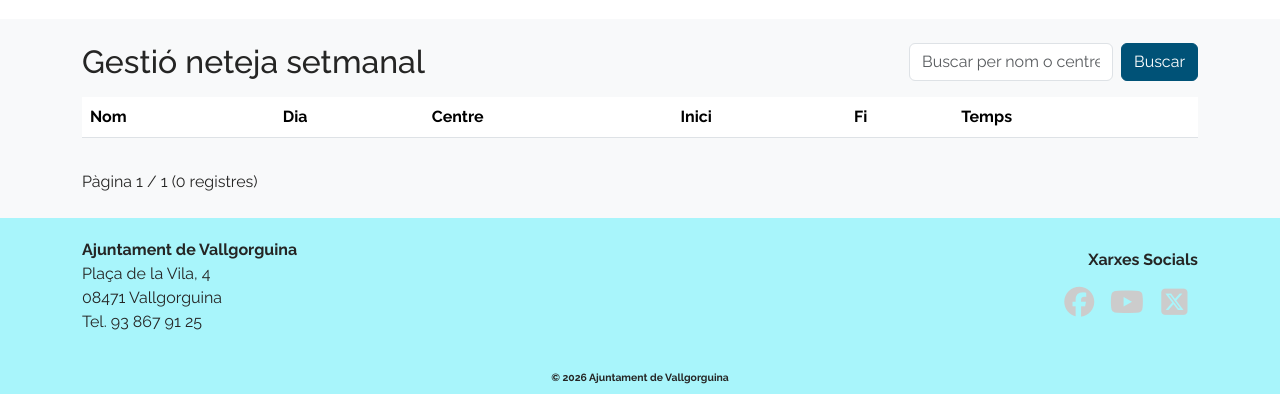
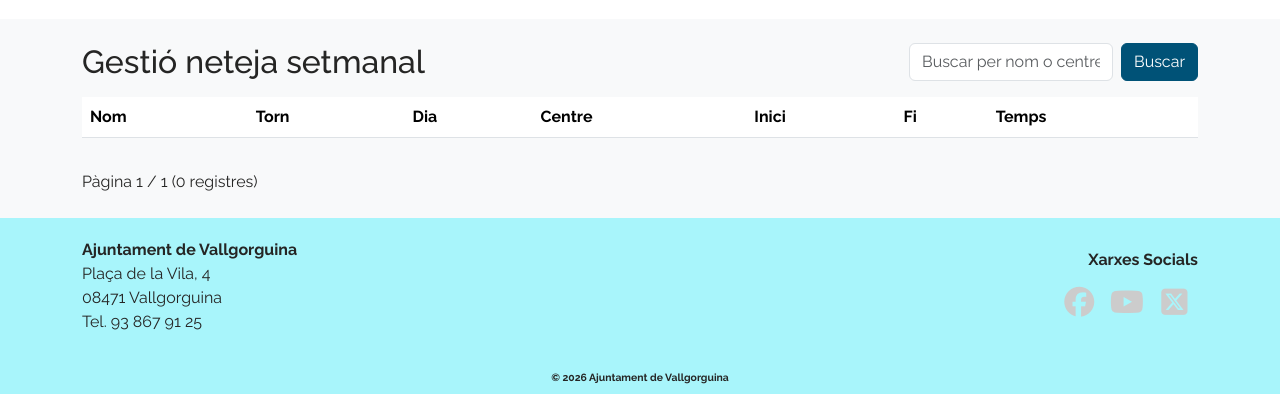
Before and after one commit to ic4rus19/gepV, a Flask app: page /neteja in a window 1280 px wide. Shown: the part 56-476 px from the top of the page. Run offline with Flask 3, Linux system fonts and the light colour scheme; lists and menus that the app fills with data are empty; some libraries are stand-ins or nearby versions.

Commit message:
Redeistribucion del proyecto en carpetas y añadido a tabla neteja

```diff
--- a/app.py
+++ b/app.py
@@ -22,6 +22,7 @@ class NetejaSetmanal(db.Model):
 
     id = db.Column(db.Integer, primary_key=True)
     nom = db.Column(db.String(255), nullable=True)
+    torn = db.Column(db.String(20), nullable=True)
     dia = db.Column(db.Date, nullable=True)
     centre = db.Column(db.String(255), nullable=True)
     inici = db.Column(db.String(10), nullable=True)
@@ -39,6 +40,8 @@ def index():
 @app.route("/neteja")
 def neteja():
     titulo = "Gestió neteja setmanal"
+    torns_rojos = {"AP", "B", "V", "FESTIU"}
+
 
     q = (request.args.get("q") or "").strip()
     page = request.args.get("page", 1, type=int)
@@ -59,11 +62,12 @@ def neteja():
     ).paginate(page=page, per_page=per_page, error_out=False)
 
     return render_template(
-        "neteja.html",
+        "neteja/index.html",
         titulo=titulo,
         rows=pagination.items,
         pagination=pagination,
-        q=q
+        q=q,
+        torns_rojos=torns_rojos
     )
 
 # ---------- MODELO ----------
@@ -102,7 +106,7 @@ def claus():
     ).paginate(page=page, per_page=per_page, error_out=False)
 
     return render_template(
-        "claus.html",
+        "claus/index.html",
         titulo=titulo,
         rows=pagination.items,
         pagination=pagination,
@@ -128,7 +132,7 @@ def todo_list():
 
     query = Todo.query
     if q:
-        # contiene (más cómodo que empieza por)
+        # -contiene (más cómodo que empieza por)
         query = query.filter(
             (Todo.title.ilike(f"%{q}%")) |
             (Todo.desc.ilike(f"%{q}%"))
@@ -137,7 +141,7 @@ def todo_list():
     pagination = query.order_by(Todo.id.desc()).paginate(page=page, per_page=per_page, error_out=False)
 
     return render_template(
-        "todo.html",
+        "todo/index.html",
         titulo=titulo,
         rows=pagination.items,
         pagination=pagination,
@@ -160,7 +164,7 @@ def todo_new():
             db.session.commit()
             return redirect(url_for("todo_list"))
 
-    return render_template("todo_new.html", titulo=titulo)
+    return render_template("todo/create.html", titulo=titulo)
 
 
 # ---------- /TODO (EDITAR) ----------
@@ -177,7 +181,7 @@ def todo_edit(id):
         db.session.commit()
         return redirect(url_for("todo_list"))
 
-    return render_template("todo_edit.html", titulo=titulo, todo=todo)
+    return render_template("todo/update.html", titulo=titulo, todo=todo)
 
 
 # ---------- /TODO (BORRAR) ----------
--- a/import_neteja.py
+++ b/import_neteja.py
@@ -52,7 +52,8 @@ def main():
     for cell in ws[1]:
         headers.append((str(cell.value).strip().lower() if cell.value else ""))
 
-    required = ["nom", "dia", "centre", "inici", "fi", "temps"]
+    required = ["nom", "torn", "dia", "centre", "inici", "fi", "temps"]
+
     missing = [c for c in required if c not in headers]
     if missing:
         raise ValueError(f"Faltan columnas en el Excel: {missing}. Cabeceras detectadas: {headers}")
@@ -62,6 +63,7 @@ def main():
     rows_to_insert = []
     for r in ws.iter_rows(min_row=2, values_only=True):
         nom = r[idx["nom"]]
+        torn = r[idx["torn"]]
         dia = parse_date(r[idx["dia"]])
         centre = r[idx["centre"]]
         inici = parse_time(r[idx["inici"]])
@@ -71,6 +73,7 @@ def main():
         rows_to_insert.append(
             NetejaSetmanal(
                 nom=str(nom).strip() if nom else None,
+                torn=str(torn).strip().upper() if torn else None,
                 dia=dia,
                 centre=str(centre).strip() if centre else None,
                 inici=inici,
--- a/templates/neteja.html
+++ b/templates/neteja/index.html
@@ -21,6 +21,7 @@
                 <thead>
                     <tr>
                         <th>Nom</th>
+                        <th>Torn</th>
                         <th>Dia</th>
                         <th>Centre</th>
                         <th>Inici</th>
@@ -30,8 +31,9 @@
                 </thead>
                 <tbody>
                     {% for r in rows %}
-                    <tr>
+                    <tr class="{% if (r.torn or '')|upper in torns_rojos %}table-danger{% endif %}">
                         <td>{{ r.nom or "" }}</td>
+                        <td>{{ r.torn or "" }}</td>
                         <td>{{ r.dia.strftime("%d/%m/%Y") if r.dia else "" }}</td>
                         <td>{{ r.centre or "" }}</td>
                         <td>{{ r.inici or "" }}</td>
```
Also changed, not shown: reset_neteja.py (added, +13 -0 lines), templates/claus/index.html (renamed from templates/claus.html), templates/todo/create.html (renamed from templates/todo_new.html), templates/todo/index.html (renamed from templates/todo.html), templates/todo/update.html (renamed from templates/todo_edit.html), 2 other files.
